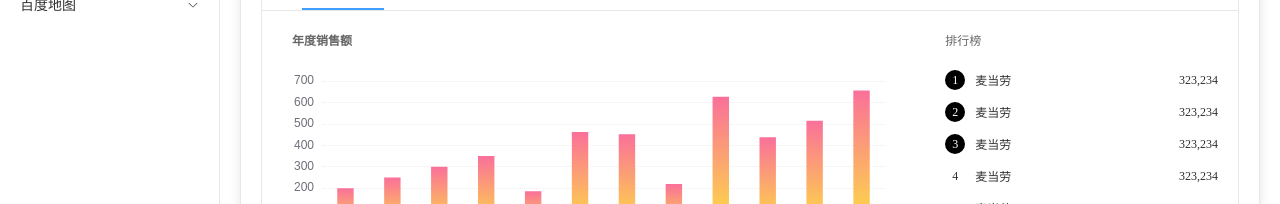
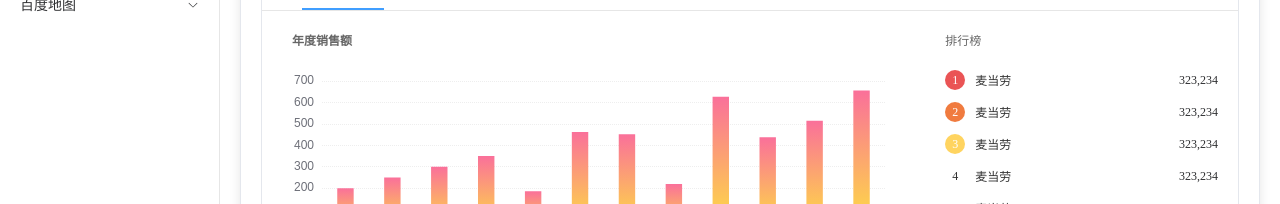
Before and after one commit to h7ml/front-end-data-visualization, a Vue app: page /#/eCharts/datavReportDev in a window 1280 px wide. Shown: the part 352-556 px from the top of the page. Built offline with nearby package versions, Linux system fonts and the light colour scheme; a small style sheet from the web is missing.

Commit message:
echarts 数据报表修改样式

```diff
--- a/src/views/ECharts/DatavReportDev/components/SalseView/SalseView.vue
+++ b/src/views/ECharts/DatavReportDev/components/SalseView/SalseView.vue
@@ -40,9 +40,9 @@
           <div class="sales__view__list">
             <div class="sales__view__title">排行榜</div>
             <div class="list__item__wrapper">
-              <div class="list__item" v-for="item in rankData" :key="item.no">
+              <div class="list__item" v-for="(item, index) in rankData" :key="item.no">
                 <div
-                  :class="['list__item__no', +item.no <= 3 ? 'top__no' : '']"
+                  :class="['list__item__no', +item.no <= 3 ? 'top__no' + (index + 1) : '']"
                 >
                   {{ item.no }}
                 </div>
@@ -298,8 +298,22 @@ const rankData = ref([
           height: 20px;
           color: #333;
 
-          &.top__no {
-            background: #000;
+          &.top__no1 {
+            background: #ea5455;
+            border-radius: 50%;
+            color: #fff;
+            font-weight: 500;
+          }
+
+          &.top__no2 {
+            background: #f07b3f;
+            border-radius: 50%;
+            color: #fff;
+            font-weight: 500;
+          }
+
+          &.top__no3 {
+            background: #ffd460;
             border-radius: 50%;
             color: #fff;
             font-weight: 500;
```
